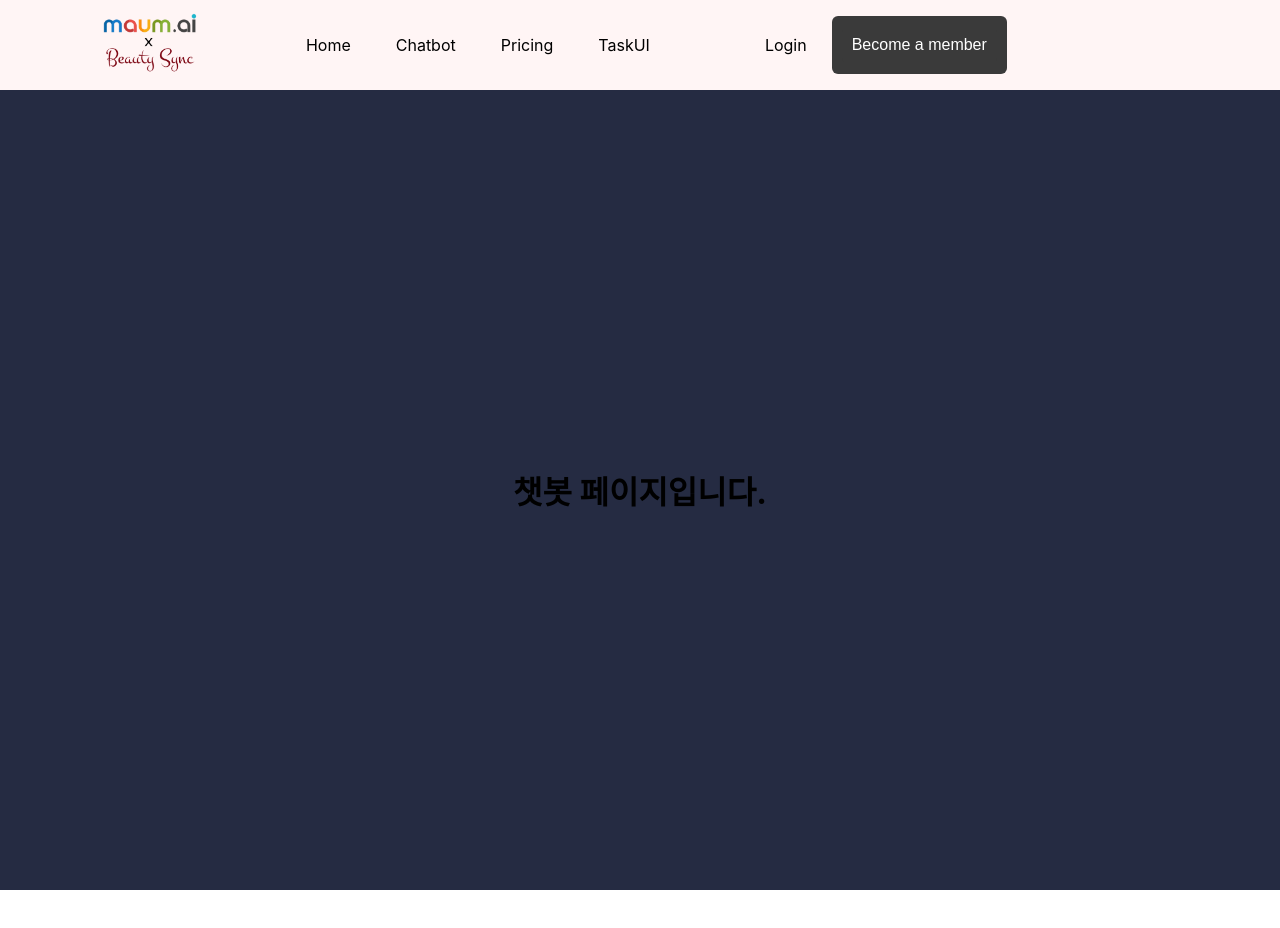
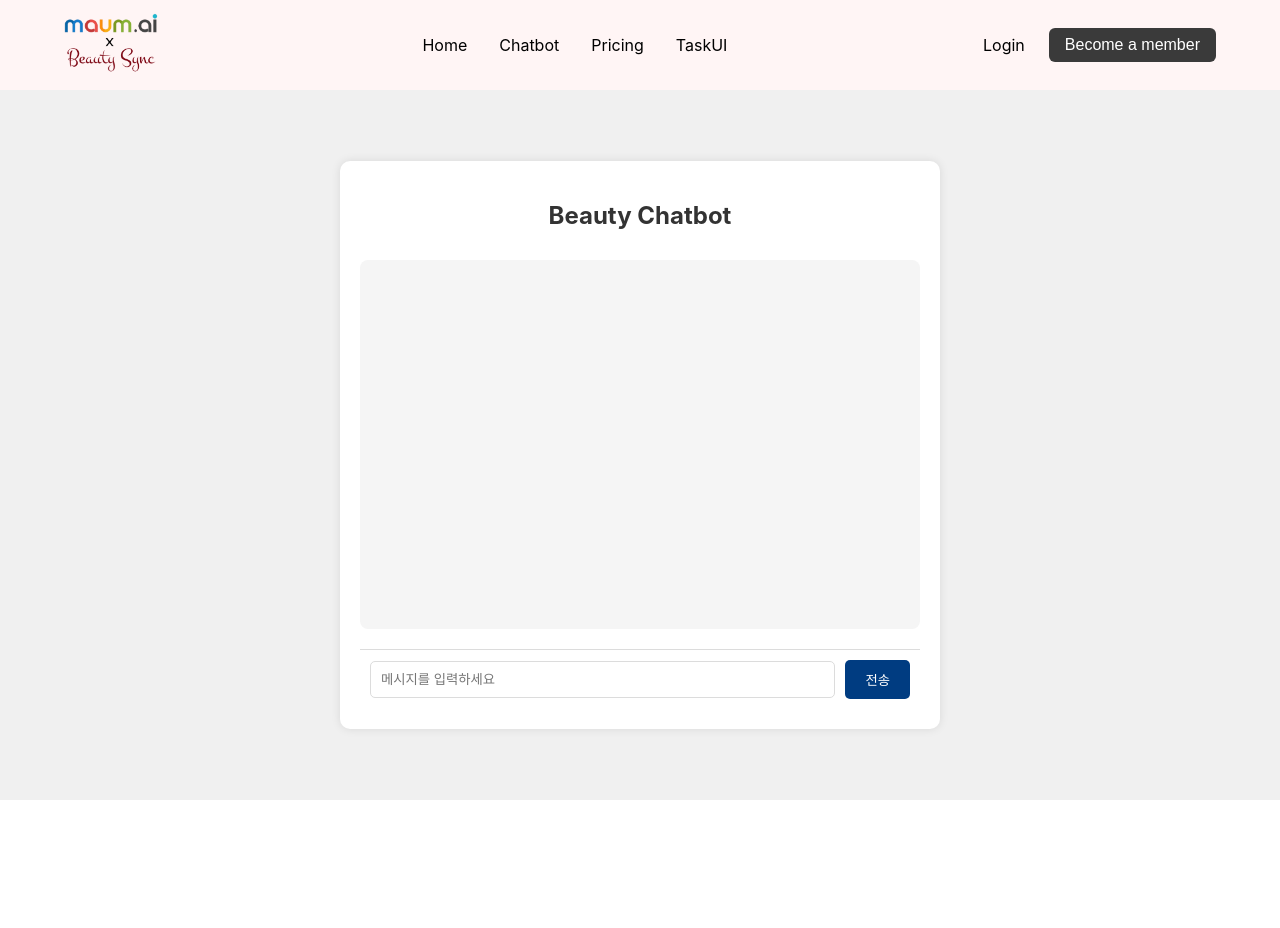
Before and after one commit to sunflowerhye/llm-frontend, a React (Create React App) app in the folder LLM-Project/project/: page /chatbot in a window 1280 px wide. Shown: the top 928 px of the page. Built offline with nearby package versions, Linux system fonts and the light colour scheme.

Commit message:
bar 간격 수정 + 챗봇 페이지 추가

```diff
--- a/LLM-Project/project/src/App.js
+++ b/LLM-Project/project/src/App.js
@@ -12,6 +12,8 @@ import Task1Page from './pages/Task1Page';
 import Task2Page from './pages/Task2Page';
 import Task3Page from './pages/Task3Page';
 import TaskUI from './pages/TaskUI';
+
+import ChatbotPage2 from './pages/ChatbotPage2';
 
 function App() {
   return (
@@ -29,6 +31,8 @@ function App() {
           <Route path="/task/2" element={<Task2Page/>} />
           <Route path="/task/3" element={<Task3Page/>} />
 
+          <Route path="/chatbot2" element={<ChatbotPage2/>} />
+
 
         </Routes>
         <Section /> {/* 필요 시 추가 */}
--- a/LLM-Project/project/src/pages/Bar.jsx
+++ b/LLM-Project/project/src/pages/Bar.jsx
@@ -4,60 +4,54 @@ import { Link, useNavigate } from 'react-router-dom'; // Link 임포트
 import logo from '../img/logo.png';
 
 const toolbarStyle = {
-    width: '100%', // 전체 너비를 차지하도록 설정
+    width: '100%',
     height: '90px',
-    margin: '0', // 기본 마진으로 설정
-    opacity: '1', // 보이게 하려면 1로 설정
+    margin: '0',
+    opacity: '1',
     background: '#FFF5F5',
     display: 'flex',
-    justifyContent: 'center', // 중앙 정렬
-    alignItems: 'center', // 수직 중앙 정렬 추가
-    position: 'fixed', // 화면 상단에 고정
-    top: '0', // 상단에 위치하도록 설정
-    left: '0', // 왼쪽에 맞추도록 설정
-    padding: '0 80px', // 좌우 패딩 추가
-    boxSizing: 'border-box', // 패딩이 전체 너비에 포함되도록 설정
+    justifyContent: 'space-between', // 양쪽 정렬
+    alignItems: 'center',
+    position: 'fixed',
+    top: '0',
+    left: '0',
+    padding: '0 5%', // 패딩을 %로 설정
+    boxSizing: 'border-box',
     zIndex: '1000',
 };
 
 const logoStyle = {
-    height: '60px', // 이미지 높이를 줄입니다 (필요에 따라 값 조절 가능)
-    width: 'auto',  // 비율을 유지하면서 너비 자동 설정
+    height: '60px',
+    width: 'auto',
 };
 
 const menuStyle = {
     display: 'flex',
-    alignItems: 'center', // 수직 중앙 정렬 추가
-    gap: '45px', // 메뉴 간격 설정
-    padding: '0 100px', // 좌우 패딩 추가
-
+    alignItems: 'center',
+    gap: '2em', // 간격을 em으로 설정
 };
-
 
 const loginStyle = {
     display: 'flex',
-    alignItems: 'center', // 수직 중앙 정렬
-    gap: '25px', // 메뉴 간격 설정
-    padding: '0 70px', // 좌우 패딩 추가
+    alignItems: 'center',
+    gap: '1.5em', // 간격을 em으로 설정
 };
 
 const buttonStyle = {
-    padding: '10px 10px', // 버튼 패딩
-    backgroundColor: '#3A3A3A', // 버튼 배경색
-    color: '#ffffff', // 버튼 글자색
-    border: 'none', // 테두리 없음
-    borderRadius: '6px', // 둥근 모서리
-    cursor: 'pointer', // 포인터 커서
-    fontSize: '16px', // 글자 크기
+    padding: '0.5em 1em', // em 단위로 설정
+    backgroundColor: '#3A3A3A',
+    color: '#ffffff',
+    border: 'none',
+    borderRadius: '6px',
+    cursor: 'pointer',
+    fontSize: '1em',
 };
 
-
 function Bar() {
-
-    const navigate = useNavigate(); // useNavigate 훅 사용
+    const navigate = useNavigate();
 
     const handleSignUp = () => {
-        navigate('/signup'); // 회원가입 페이지로 이동하는 함수
+        navigate('/signup');
     };
 
     return (
@@ -65,20 +59,16 @@ function Bar() {
             <Link to="/">
                 <img src={logo} alt="HansungUnv Logo" style={logoStyle} />
             </Link>
-                <div style={menuStyle}>
+            <div style={menuStyle}>
                 <Link to="/" className="link">Home</Link>
                 <Link to="/chatbot" className="link">Chatbot</Link>
                 <Link to="/pricing" className="link">Pricing</Link>
                 <Link to="/taskUI" className="link">TaskUI</Link>
-
-                <div style={loginStyle}>
-                    <Link to="/login" className="link">Login</Link>
-                        <div style={buttonStyle}>
-                        <button style={buttonStyle} onClick={handleSignUp}>Become a member</button>
-                        </div>
-                    </div>
-
-                </div>
+            </div>
+            <div style={loginStyle}>
+                <Link to="/login" className="link">Login</Link>
+                <button style={buttonStyle} onClick={handleSignUp}>Become a member</button>
+            </div>
         </div>
     );
 }
--- /dev/null
+++ b/LLM-Project/project/src/pages/Chatbot2.css
@@ -0,0 +1,137 @@
+/* Global container */
+.chatbot-container {
+    font-family: Arial, sans-serif;
+    margin: 0;
+    padding: 0;
+    overflow: hidden;
+    height: 90vh;
+    display: flex;
+}
+
+/* Sidebar */
+.sidebar {
+    width: 200px;
+    background-color: #f0f2f5;
+    padding: 20px;
+    border-right: 1px solid #dcdcdc;
+}
+
+.sidebar h2 {
+    margin-bottom: 30px;
+}
+
+.sidebar nav ul {
+    list-style-type: none;
+    padding: 0;
+}
+
+.sidebar nav li {
+    margin-bottom: 15px;
+}
+
+/* Toggle Button */
+.toggle-button {
+    margin-right: 10px; /* 버튼과 제목 사이 간격 */
+    padding: 10px;
+    width: 35px;
+    height: 35px;
+    background-color: #d1d1d1;
+    color: white;
+    border: none;
+    border-radius: 5px;
+    cursor: pointer;
+}
+
+.toggle-button:hover {
+    background-color: #6d6d6d;
+}
+
+/* Main Content */
+.main-content {
+    flex: 1;
+    display: flex;
+    flex-direction: column;
+    background-color: #ffffff;
+}
+
+/* Header */
+.header {
+    display: flex;
+    align-items: center; /* 수직 중앙 정렬 */
+    justify-content: center; /* 중앙 정렬 */
+    padding: 10px;
+    border-bottom: 1px solid #dcdcdc;
+    position: relative; /* 버튼을 절대 위치로 조정하기 위해 상대 위치 설정 */
+}
+
+.header-title {
+    flex: 1; /* 제목이 남은 공간을 차지하도록 설정 */
+    text-align: center; /* 텍스트 중앙 정렬 */
+}
+
+.header p {
+    margin-bottom: 10px;
+    color: #555;
+    line-height: 1.5;
+}
+
+/* Highlight */
+.highlight {
+    font-weight: bold;
+    color: #000;
+}
+
+.highlight-blue {
+    color: #006dcc;
+}
+
+/* Chat Section */
+.chat-section {
+    flex: 1;
+    padding: 20px;
+    overflow-y: auto;
+    display: flex;
+    flex-direction: column;
+}
+
+.chat-message {
+    margin-bottom: 10px;
+    padding: 10px;
+    border-radius: 5px;
+    max-width: 70%;
+}
+
+.chat-left {
+    background-color: #e6f7ff;
+    align-self: flex-start;
+}
+
+.chat-right {
+    background-color: #f0f0f0;
+    align-self: flex-end;
+}
+
+/* Chat Input */
+.chat-input {
+    display: flex;
+    align-items: center;
+    padding: 10px;
+    border-top: 1px solid #dcdcdc;
+}
+
+.chat-input input {
+    flex: 1;
+    padding: 10px;
+    border: 1px solid #dcdcdc;
+    border-radius: 5px;
+    margin-right: 10px;
+}
+
+.chat-input button {
+    padding: 10px 20px;
+    background-color: #003c81;
+    color: #ffffff;
+    border: none;
+    border-radius: 5px;
+    cursor: pointer;
+}
--- a/LLM-Project/project/src/pages/ChatbotPage.jsx
+++ b/LLM-Project/project/src/pages/ChatbotPage.jsx
@@ -1,24 +1,73 @@
-
-// pages/ChatbotPage.js
-import React from 'react';
-
-const containerStyle = {
-    width: '100%',
-    background: '#252B42', // StartPage와 동일한 배경색
-    display: 'flex',
-    flexDirection: 'column',
-    alignItems: 'center',
-    justifyContent: 'center', // 수직 중앙 정렬
-    height: '100vh', // 전체 화면 높이
-};
+import React, { useState, useEffect } from 'react';
+import './chat.css';
 
 const ChatbotPage = () => {
-    return (
-        <div style={containerStyle}>
-            <h1>챗봇 페이지입니다.</h1>
-            {/* 추가적인 UI 요소를 여기에 추가 */}
+  const [message, setMessage] = useState('');
+  const [chatHistory, setChatHistory] = useState([]);
+  const [error, setError] = useState('');
+  const token = localStorage.getItem('access_token');
+
+  const sendMessage = async () => {
+    if (!message.trim()) return;
+
+    try {
+      const response = await fetch('http://localhost:5000/chat', {
+        method: 'POST',
+        headers: {
+          'Content-Type': 'application/json',
+          Authorization: `Bearer ${token}`,
+        },
+        body: JSON.stringify({ message }),
+      });
+
+      const data = await response.json();
+
+      if (response.ok) {
+        setChatHistory((prev) => [
+          ...prev,
+          { type: 'user', text: message },
+          { type: 'gpt', text: data.response },
+        ]);
+        setMessage('');
+      } else {
+        setError(data.error || '오류가 발생했습니다.');
+      }
+    } catch (error) {
+      setError('서버 연결에 실패했습니다.');
+    }
+  };
+
+  useEffect(() => {
+    // 기존 대화 기록을 로드
+  }, []);
+
+  return (
+    <div className="chat-page">
+      <div className="chat-container">
+        <h2>Beauty Chatbot</h2>
+        <div className="chat-history">
+          {chatHistory.map((entry, index) => (
+            <div
+              key={index}
+              className={entry.type === 'user' ? 'user-message' : 'gpt-message'}
+            >
+              {entry.text}
+            </div>
+          ))}
         </div>
-    );
+        <div className="chat-input">
+          <input
+            type="text"
+            value={message}
+            onChange={(e) => setMessage(e.target.value)}
+            placeholder="메시지를 입력하세요"
+          />
+          <button onClick={sendMessage}>전송</button>
+        </div>
+        {error && <p className="error">{error}</p>}
+      </div>
+    </div>
+  );
 };
 
 export default ChatbotPage;
--- /dev/null
+++ b/LLM-Project/project/src/pages/ChatbotPage2.jsx
@@ -0,0 +1,71 @@
+import React, { useState } from "react";
+import "./Chatbot2.css";
+
+function ChatbotPage2() {
+  const [messages, setMessages] = useState([]);
+  const [inputValue, setInputValue] = useState("");
+  const [isSidebarVisible, setIsSidebarVisible] = useState(true); // 사이드바 상태 관리
+
+  const handleSendMessage = () => {
+    if (inputValue.trim()) {
+      setMessages([...messages, inputValue]);
+      setInputValue("");
+    }
+  };
+
+  const toggleSidebar = () => {
+    setIsSidebarVisible(!isSidebarVisible); // 사이드바 토글
+  };
+
+  return (
+    <div className="chatbot-container">
+      {isSidebarVisible && (
+        <div className="sidebar">
+          <h2>Beauty Chatbot</h2>
+          <nav>
+            <ul>
+              <li>과거 채팅 목록</li>
+              {/**/}
+            </ul>
+          </nav>
+        </div>
+      )}
+
+      <div className="main-content">
+      <div className="header">
+          <button className="toggle-button" onClick={toggleSidebar}>
+            {isSidebarVisible ? "🡸" : "🡺"}
+          </button>
+          <h1 className="header-title">Beauty Chatbot</h1>
+        </div>
+
+        <p className="highlight">
+          지금 <span className="highlight-blue">Beauty Chatbot</span>과 대화해 보세요.
+        </p>
+
+        <div className="chat-section">
+          {messages.map((msg, index) => (
+            <div
+              key={index}
+              className={`chat-message ${index % 2 === 0 ? "chat-left" : "chat-right"}`}
+            >
+              {msg}
+            </div>
+          ))}
+        </div>
+
+        <div className="chat-input">
+          <input
+            type="text"
+            value={inputValue}
+            onChange={(e) => setInputValue(e.target.value)}
+            placeholder="메시지를 입력하세요..."
+          />
+          <button onClick={handleSendMessage}>전송</button>
+        </div>
+      </div>
+    </div>
+  );
+}
+
+export default ChatbotPage2;
--- a/LLM-Project/project/src/pages/LoginPage.jsx
+++ b/LLM-Project/project/src/pages/LoginPage.jsx
@@ -57,7 +57,7 @@ function LoginPage({ setToken }) {
     const handleLogin = async (e) => {
       e.preventDefault();
 
-      const res = await fetch('http://3.37.44.224:5000/login', {  // 백엔드 URL에 맞게 수정
+      const res = await fetch('http://localhost:5000/login', {  // 백엔드 URL에 맞게 수정
         method: 'POST',
         headers: {
           'Content-Type': 'application/json',
--- a/LLM-Project/project/src/pages/SignupPage.jsx
+++ b/LLM-Project/project/src/pages/SignupPage.jsx
@@ -1,5 +1,5 @@
 import React, { useState } from 'react';
-
+import { useNavigate } from 'react-router-dom';
 
 const containerStyle = {
     width: '100%',
@@ -54,6 +54,7 @@ function SignupPage() {
     const [password, setPassword] = useState('');
     const [confirmPassword, setConfirmPassword] = useState('');
     const [email, setEmail] = useState('');
+    const navigate = useNavigate();
 
     const handleSignup = async (e) => {
       e.preventDefault();
@@ -63,7 +64,7 @@ function SignupPage() {
         return;
       }
 
-      const res = await fetch('http://3.37.44.224:5000/signup', {  // 백엔드 URL에 맞게 수정
+      const res = await fetch('http://localhost:5000/signup', {  // 백엔드 URL에 맞게 수정
         method: 'POST',
         headers: {
           'Content-Type': 'application/json',
@@ -74,6 +75,7 @@ function SignupPage() {
       const data = await res.json();
       if (res.status === 201) {
         alert("회원가입이 완료되었습니다.");
+        navigate('/');
       } else {
         alert(data.error);
       }
--- /dev/null
+++ b/LLM-Project/project/src/pages/chat.css
@@ -0,0 +1,81 @@
+.chat-page {
+  margin: 0; /* 여백 제거 */
+  display: flex;
+  justify-content: center;
+  align-items: center;
+  background-color: #f0f0f0; /* 배경색 */
+  height: calc(100vh - 90px); /* 전체 화면에서 메뉴바 높이를 제외한 영역 */
+  overflow: hidden; /* 스크롤 숨기기 */
+}
+
+.chat-container {
+  width: 100%;
+  max-width: 600px; /* 최대 너비 제한 */
+  background: #ffffff;
+  color: #333;
+  display: flex;
+  flex-direction: column;
+  height: 80%; /* 컨테이너의 높이 조정 */
+  padding: 20px;
+  box-shadow: 0 0 10px rgba(0, 0, 0, 0.1);
+  border-radius: 10px;
+  box-sizing: border-box;
+}
+
+.chat-history {
+  flex: 1;
+  overflow-y: auto; /* 채팅 기록이 많을 때만 스크롤 */
+  margin: 10px 0;
+  padding: 10px;
+  background: #f5f5f5;
+  border-radius: 8px;
+}
+
+
+.user-message {
+  text-align: right;
+  background: #a9e2ff; /* 사용자 메시지 색상 */
+  border-radius: 8px;
+  padding: 10px;
+  margin: 5px 0;
+}
+
+.gpt-message {
+  text-align: left;
+  background: #c9c9c9; /* GPT 메시지 색상 */
+  border-radius: 8px;
+  padding: 10px;
+  margin: 5px 0;
+}
+
+.chat-input {
+  display: flex;
+  justify-content: space-between;
+  margin-top: 10px; /* 입력 영역과 채팅 기록의 간격을 높임 */
+}
+
+input[type="text"] {
+  flex: 1;
+  padding: 10px;
+  border: 1px solid #ccc;
+  border-radius: 4px;
+  margin-right: 10px;
+}
+
+button {
+  padding: 10px 20px;
+  background: #01244a; /* 버튼 색상 */
+  border: none;
+  border-radius: 4px;
+  color: white;
+  cursor: pointer;
+}
+
+button:hover {
+  background: #0056b3; /* 버튼 호버 색상 */
+}
+
+.error {
+  color: red;
+  text-align: center;
+}
```
